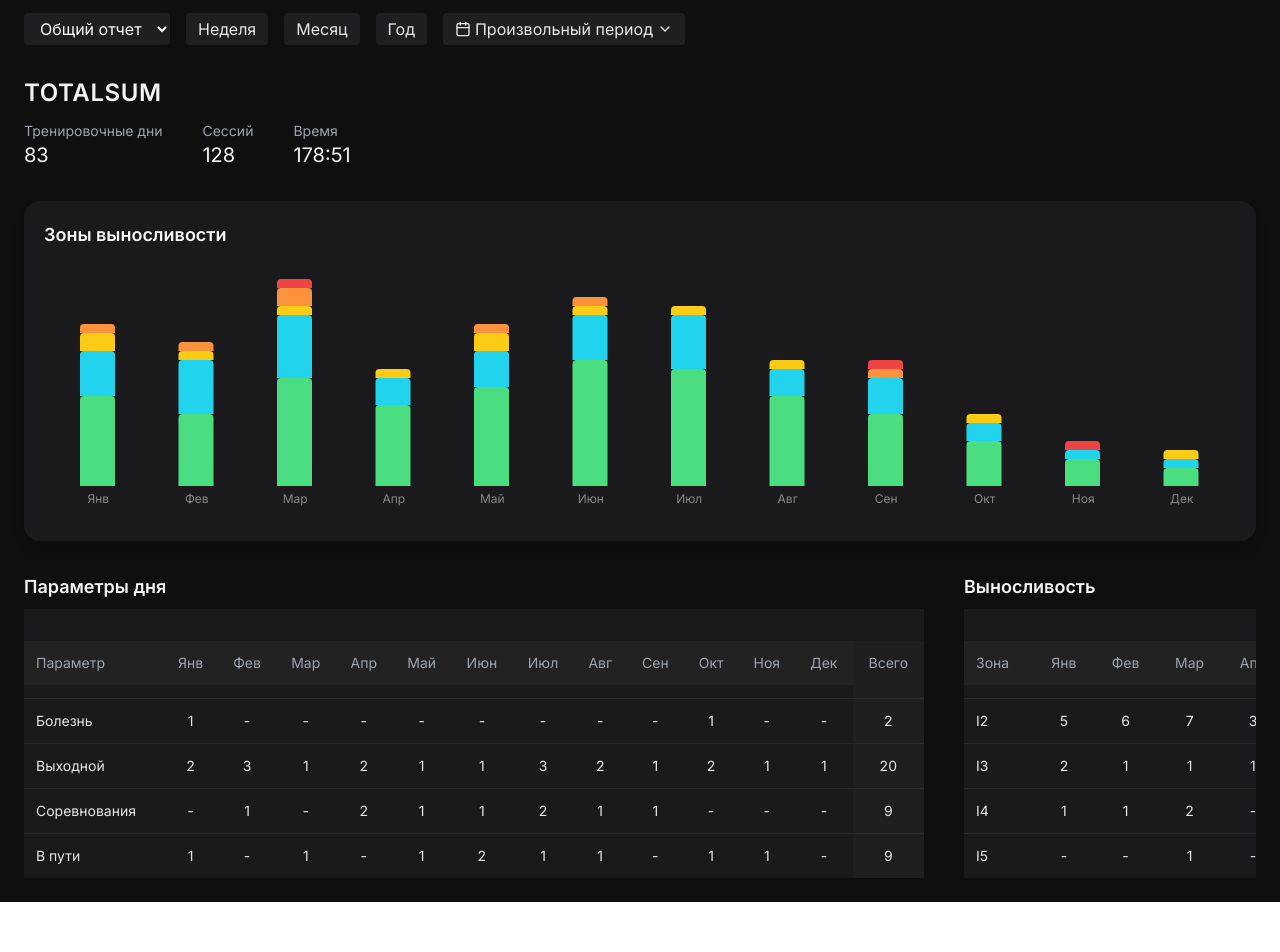
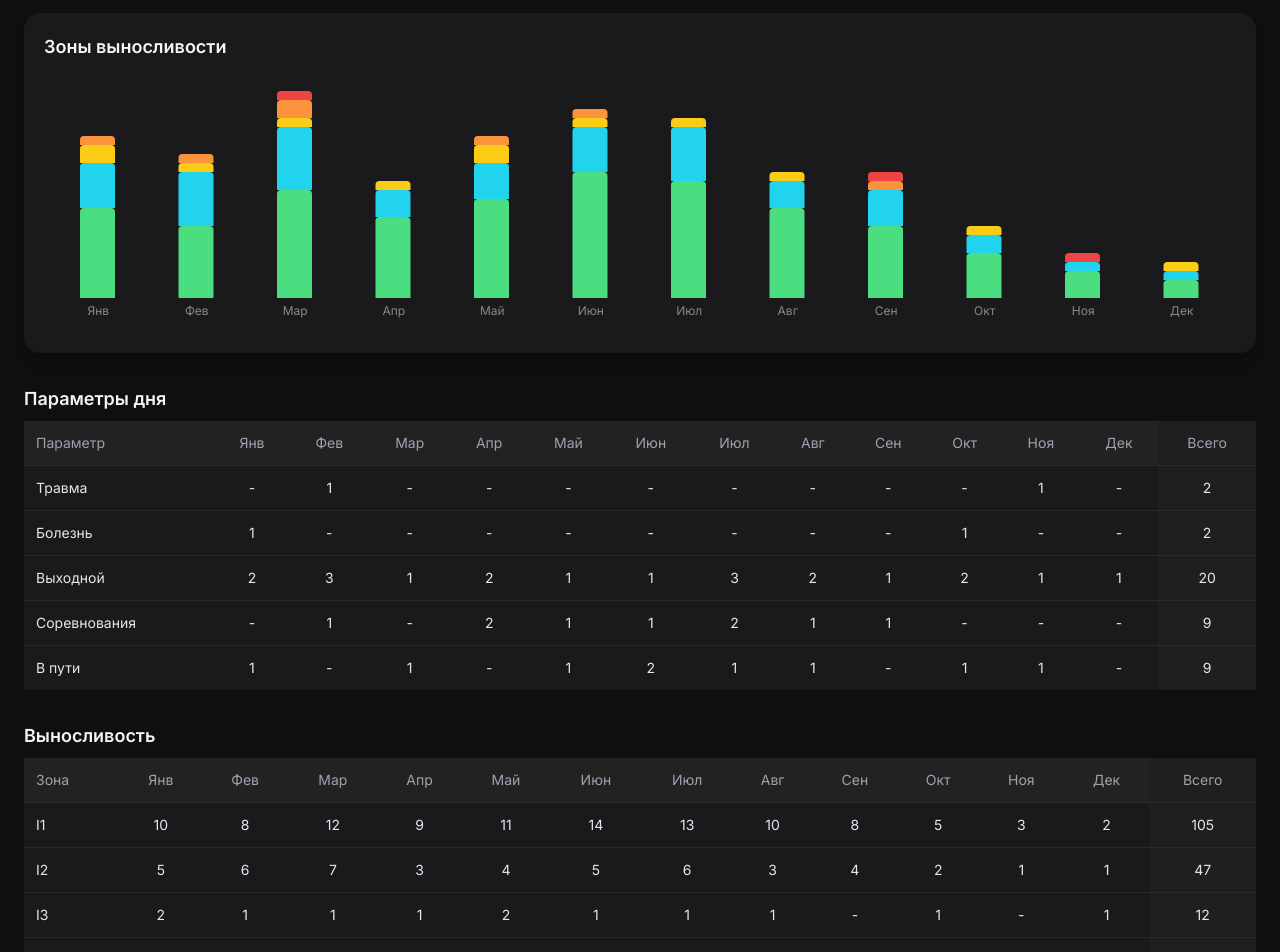
Before and after one commit to mbaliabin/dagbook-test, a React (Vite) app in the folder fasx-frontend/: page /statistics in a window 1280 px wide. Shown: the part 200-1152 px from the top of the page. Before the commit the page ends 1102 px from the top, so only its background shows below. Built offline with nearby package versions, Linux system fonts and the light colour scheme.

Commit message:
Доработка StatisticsPage.tsx 245

```diff
--- a/fasx-frontend/src/pages/StatisticsPage.tsx
+++ b/fasx-frontend/src/pages/StatisticsPage.tsx
@@ -34,21 +34,14 @@ export default function StatsPage() {
 
   const [name] = React.useState("Пользователь");
   const [reportType, setReportType] = React.useState("Общий отчет");
-  const [periodType, setPeriodType] = React.useState<
-    "week" | "month" | "year" | "custom"
-  >("year");
+  const [periodType, setPeriodType] = React.useState<"week" | "month" | "year" | "custom">("year");
   const [dateRange, setDateRange] = React.useState<{ startDate: Date; endDate: Date }>({
     startDate: dayjs("2025-01-01").toDate(),
     endDate: dayjs("2025-12-31").toDate(),
   });
   const [showDateRangePicker, setShowDateRangePicker] = React.useState(false);
 
-  const totals = {
-    trainingDays: 83,
-    sessions: 128,
-    time: "178:51",
-  };
-
+  const totals = { trainingDays: 83, sessions: 128, time: "178:51" };
   const months = ["Янв","Фев","Мар","Апр","Май","Июн","Июл","Авг","Сен","Окт","Ноя","Дек"];
 
   const enduranceZones = [
@@ -81,8 +74,7 @@ export default function StatsPage() {
     }
     if (periodType === "month") {
       const today = dayjs();
-      const currentMonth = today.month(); // 0-11
-      return months.slice(0, currentMonth + 1);
+      return months.slice(0, today.month() + 1);
     }
     if (periodType === "year") return months;
     if (periodType === "custom") {
@@ -101,29 +93,17 @@ export default function StatsPage() {
 
   const filteredMonths = computeColumns();
 
-  const filteredEnduranceZones = enduranceZones.map((zone) => {
+  const filteredEnduranceZones = enduranceZones.map(zone => {
     const sliceLength = Math.min(zone.months.length, filteredMonths.length);
-    return {
-      ...zone,
-      months: zone.months.slice(0, sliceLength),
-      total: zone.months.slice(0, sliceLength).reduce((a,b) => a+b,0),
-    };
+    return { ...zone, months: zone.months.slice(0, sliceLength), total: zone.months.slice(0, sliceLength).reduce((a,b)=>a+b,0) };
   });
 
-  const filteredMovementTypes = movementTypes.map((m) => {
+  const filteredMovementTypes = movementTypes.map(m => {
     const sliceLength = Math.min(m.months.length, filteredMonths.length);
-    return {
-      ...m,
-      months: m.months.slice(0, sliceLength),
-      total: m.months.slice(0, sliceLength).reduce((a,b) => a+b,0),
-    };
+    return { ...m, months: m.months.slice(0, sliceLength), total: m.months.slice(0, sliceLength).reduce((a,b)=>a+b,0) };
   });
 
-  const handleLogout = () => {
-    localStorage.removeItem("token");
-    navigate("/login");
-  };
-
+  const handleLogout = () => { localStorage.removeItem("token"); navigate("/login"); };
   const applyDateRange = () => setShowDateRangePicker(false);
 
   const menuItems = [
@@ -141,11 +121,8 @@ export default function StatsPage() {
         <div className="flex flex-col md:flex-row md:items-center md:justify-between gap-4 mb-4 w-full">
           <div className="flex items-center space-x-4">
             <img src="/profile.jpg" alt="Avatar" className="w-16 h-16 rounded-full object-cover" />
-            <div>
-              <h1 className="text-2xl font-bold text-white">{name}</h1>
+            <div><h1 className="text-2xl font-bold text-white">{name}</h1></div>
           </div>
-          </div>
-
           <div className="flex items-center space-x-2 flex-wrap">
             <button className="bg-blue-600 hover:bg-blue-700 text-white text-sm px-3 py-1 rounded flex items-center">
               <Plus className="w-4 h-4 mr-1" /> Добавить тренировку
@@ -158,65 +135,17 @@ export default function StatsPage() {
 
         {/* Верхнее меню */}
         <div className="flex justify-around bg-[#1a1a1d] border-b border-gray-700 py-2 px-4 rounded-xl mb-6">
-          {menuItems.map((item) => {
+          {menuItems.map(item => {
             const Icon = item.icon;
             const isActive = location.pathname === item.path;
             return (
               <button key={item.path} onClick={() => navigate(item.path)}
-                className={`flex flex-col items-center text-sm transition-colors ${
-                  isActive ? "text-blue-500" : "text-gray-400 hover:text-white"
-                }`}
-              >
+                className={`flex flex-col items-center text-sm transition-colors ${isActive ? "text-blue-500" : "text-gray-400 hover:text-white"}`}>
                 <Icon className="w-6 h-6" />
                 <span>{item.label}</span>
               </button>
             );
           })}
-        </div>
-
-        {/* Выбор отчета и периода */}
-        <div className="flex flex-wrap gap-4 mb-4">
-          <select className="bg-[#1f1f22] text-white px-3 py-1 rounded" value={reportType} onChange={e => setReportType(e.target.value)}>
-            <option>Общий отчет</option>
-          </select>
-          <button onClick={() => setPeriodType("week")} className="px-3 py-1 rounded bg-[#1f1f22] text-gray-200 hover:bg-[#2a2a2d]">Неделя</button>
-          <button onClick={() => setPeriodType("month")} className="px-3 py-1 rounded bg-[#1f1f22] text-gray-200 hover:bg-[#2a2a2d]">Месяц</button>
-          <button onClick={() => setPeriodType("year")} className="px-3 py-1 rounded bg-[#1f1f22] text-gray-200 hover:bg-[#2a2a2d]">Год</button>
-          <div className="relative">
-            <button onClick={() => setShowDateRangePicker(prev => !prev)} className="px-3 py-1 rounded bg-[#1f1f22] text-gray-200 hover:bg-[#2a2a2d] flex items-center">
-              <Calendar className="w-4 h-4 mr-1" /> Произвольный период <ChevronDown className="w-4 h-4 ml-1" />
-            </button>
-            {showDateRangePicker && (
-              <div className="absolute z-50 mt-2 bg-[#1a1a1d] rounded shadow-lg p-2">
-                <DateRange
-                  onChange={item => setDateRange({ startDate: item.selection.startDate, endDate: item.selection.endDate })}
-                  showSelectionPreview
-                  moveRangeOnFirstSelection={false}
-                  months={1}
-                  ranges={[{ startDate: dateRange.startDate, endDate: dateRange.endDate, key: 'selection' }]}
-                  direction="horizontal"
-                  rangeColors={['#3b82f6']}
-                  className="text-white"
-                  locale={ru}
-                  weekStartsOn={1}
-                />
-                <div className="flex justify-end mt-2 space-x-2">
-                  <button onClick={() => setShowDateRangePicker(false)} className="px-3 py-1 rounded border border-gray-600 hover:bg-gray-700 text-gray-300">Отмена</button>
-                  <button onClick={applyDateRange} className="px-3 py-1 rounded bg-blue-600 hover:bg-blue-700 text-white">Применить</button>
-                </div>
-              </div>
-            )}
-          </div>
-        </div>
-
-        {/* TOTALSUM */}
-        <div>
-          <h1 className="text-2xl font-semibold tracking-wide text-gray-100">TOTALSUM</h1>
-          <div className="flex flex-wrap gap-10 text-sm mt-3">
-            <div><p className="text-gray-400">Тренировочные дни</p><p className="text-xl text-gray-100">{totals.trainingDays}</p></div>
-            <div><p className="text-gray-400">Сессий</p><p className="text-xl text-gray-100">{totals.sessions}</p></div>
-            <div><p className="text-gray-400">Время</p><p className="text-xl text-gray-100">{totals.time}</p></div>
-          </div>
         </div>
 
         {/* Диаграмма */}
@@ -226,7 +155,7 @@ export default function StatsPage() {
             <ResponsiveContainer width="100%" height="100%">
               <BarChart data={filteredMonths.map((month, i) => {
                 const data: any = { month };
-                filteredEnduranceZones.forEach((zone) => data[zone.zone] = zone.months[i] ?? 0);
+                filteredEnduranceZones.forEach(zone => data[zone.zone] = zone.months[i] ?? 0);
                 return data;
               })} barSize={35}>
                 <XAxis dataKey="month" axisLine={false} tickLine={false} tick={{ fill: "#888", fontSize: 12 }} />
@@ -245,7 +174,7 @@ export default function StatsPage() {
                   }
                   return null;
                 }}/>
-                {filteredEnduranceZones.map((zone) => (
+                {filteredEnduranceZones.map(zone => (
                   <Bar key={zone.zone} dataKey={zone.zone} stackId="a" fill={zone.color} radius={[4,4,0,0]} />
                 ))}
               </BarChart>
@@ -253,20 +182,17 @@ export default function StatsPage() {
           </div>
         </div>
 
-        {/* Общий scroll для таблиц с фиксированными заголовками */}
+        {/* Таблицы вертикально друг под другом */}
+        <div className="space-y-8">
+          {/** Таблицы с горизонтальным скроллом, фиксированными заголовками и левыми колонками */}
+          {/** Параметры дня */}
           <div className="overflow-x-auto relative">
-          <div className="flex gap-10 min-w-[900px]">
-
-            {/* --- Таблицы --- */}
-            {/* Параметры дня */}
-            <div className="flex flex-col gap-2">
             <h2 className="text-lg font-semibold text-gray-100 sticky top-0 bg-[#0f0f0f] z-10">Параметры дня</h2>
-              <div className="overflow-x-auto">
-                <table className="w-[900px] text-sm border-collapse bg-[#1a1a1d]">
+            <table className="w-full min-w-[900px] text-sm border-collapse bg-[#1a1a1d] mt-2">
               <thead className="sticky top-8 bg-[#222] z-20">
                 <tr className="text-gray-400 text-left">
                   <th className="p-3 font-medium sticky left-0 bg-[#222]">Параметр</th>
-                      {filteredMonths.map((m)=>(<th key={m} className="p-3 font-medium text-center">{m}</th>))}
+                  {filteredMonths.map(m => (<th key={m} className="p-3 font-medium text-center">{m}</th>))}
                   <th className="p-3 font-medium text-center bg-[#1f1f1f]">Всего</th>
                 </tr>
               </thead>
@@ -276,7 +202,7 @@ export default function StatsPage() {
                   { param: "Выходной", months: [2, 3, 1, 2, 1, 1, 3, 2, 1, 2, 1, 1] },
                   { param: "Соревнования", months: [0, 1, 0, 2, 1, 1, 2, 1, 1, 0, 0, 0] },
                   { param: "В пути", months: [1, 0, 1, 0, 1, 2, 1, 1, 0, 1, 1, 0] },
-                    ].map((row) => {
+                ].map(row => {
                   const filtered = row.months.slice(0, filteredMonths.length);
                   const total = filtered.reduce((a,b)=>a+b,0);
                   return (
@@ -290,22 +216,20 @@ export default function StatsPage() {
               </tbody>
             </table>
           </div>
-            </div>
 
-            {/* Выносливость */}
-            <div className="flex flex-col gap-2">
+          {/** Выносливость */}
+          <div className="overflow-x-auto relative">
             <h2 className="text-lg font-semibold text-gray-100 sticky top-0 bg-[#0f0f0f] z-10">Выносливость</h2>
-              <div className="overflow-x-auto">
-                <table className="w-[900px] text-sm border-collapse bg-[#1a1a1d]">
+            <table className="w-full min-w-[900px] text-sm border-collapse bg-[#1a1a1d] mt-2">
               <thead className="sticky top-8 bg-[#222] z-20">
                 <tr className="text-gray-400 text-left">
                   <th className="p-3 font-medium sticky left-0 bg-[#222]">Зона</th>
-                      {filteredMonths.map((m)=>(<th key={m} className="p-3 font-medium text-center">{m}</th>))}
+                  {filteredMonths.map(m => (<th key={m} className="p-3 font-medium text-center">{m}</th>))}
                   <th className="p-3 font-medium text-center bg-[#1f1f1f]">Всего</th>
                 </tr>
               </thead>
               <tbody>
-                    {filteredEnduranceZones.map((row)=>(
+                {filteredEnduranceZones.map(row => (
                   <tr key={row.zone} className="border-t border-[#2a2a2a] hover:bg-[#252525]/60 transition">
                     <td className="p-3 sticky left-0 bg-[#1a1a1a]">{row.zone}</td>
                     {row.months.map((val,i)=>(<td key={i} className="p-3 text-center">{val>0?val:"-"}</td>))}
@@ -315,22 +239,20 @@ export default function StatsPage() {
               </tbody>
             </table>
           </div>
-            </div>
 
-            {/* Формы активности */}
-            <div className="flex flex-col gap-2">
+          {/** Формы активности */}
+          <div className="overflow-x-auto relative">
             <h2 className="text-lg font-semibold text-gray-100 sticky top-0 bg-[#0f0f0f] z-10">Формы активности</h2>
-              <div className="overflow-x-auto">
-                <table className="w-[900px] text-sm border-collapse bg-[#1a1a1d]">
+            <table className="w-full min-w-[900px] text-sm border-collapse bg-[#1a1a1d] mt-2">
               <thead className="sticky top-8 bg-[#222] z-20">
                 <tr className="text-gray-400 text-left">
                   <th className="p-3 font-medium sticky left-0 bg-[#222]">Тип активности</th>
-                      {filteredMonths.map((m)=>(<th key={m} className="p-3 font-medium text-center">{m}</th>))}
+                  {filteredMonths.map(m => (<th key={m} className="p-3 font-medium text-center">{m}</th>))}
                   <th className="p-3 font-medium text-center bg-[#1f1f1f]">Всего</th>
                 </tr>
               </thead>
               <tbody>
-                    {filteredMovementTypes.map((row)=>(
+                {filteredMovementTypes.map(row => (
                   <tr key={row.type} className="border-t border-[#2a2a2a] hover:bg-[#252525]/60 transition">
                     <td className="p-3 sticky left-0 bg-[#1a1a1a]">{row.type}</td>
                     {row.months.map((val,i)=>(<td key={i} className="p-3 text-center">{val>0?val:"-"}</td>))}
@@ -344,8 +266,5 @@ export default function StatsPage() {
 
       </div>
     </div>
-
-      </div>
-    </div>
   );
 }
```
Lines whose indentation alone changed are shown as unchanged.
